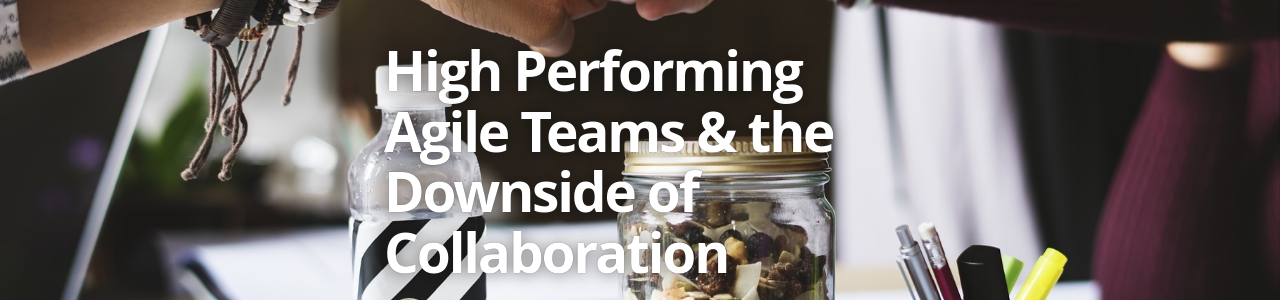
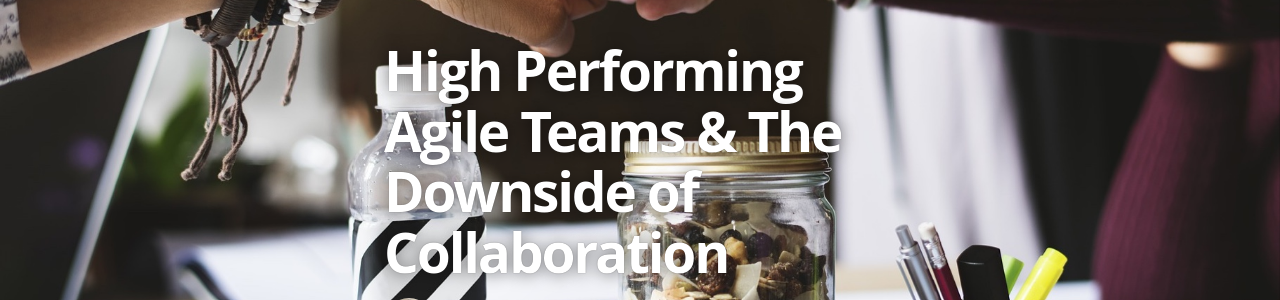
Before and after one commit to IamJackReed/JackReed, a Jekyll site: the page built from _posts/2017-08-05-high-performing-agile-teams-&-the-downside-of-collaboration.markdown, in a window 1280 px wide and 900 px high. Shown: the part 376-676 px from the top of the window. Built offline with Jekyll 4.4.1, drawn with Linux system fonts in a browser that asks for light colours; nearby versions of some CDN libraries; some web fonts are replaced; comment, search, counter and statistics services are not loaded.

```diff
--- a/_posts/2017-08-05-high-performing-agile-teams-&-the-downside-of-collaboration.markdown
+++ b/_posts/2017-08-05-high-performing-agile-teams-&-the-downside-of-collaboration.markdown
@@ -1,6 +1,6 @@
 ---
 layout: post
-title:  "High Performing Agile Teams & the Downside of Collaboration"
+title:  "High Performing Agile Teams & The Downside of Collaboration"
 date: 2017-08-05 00:09:00
 categories:
 tags:
```
